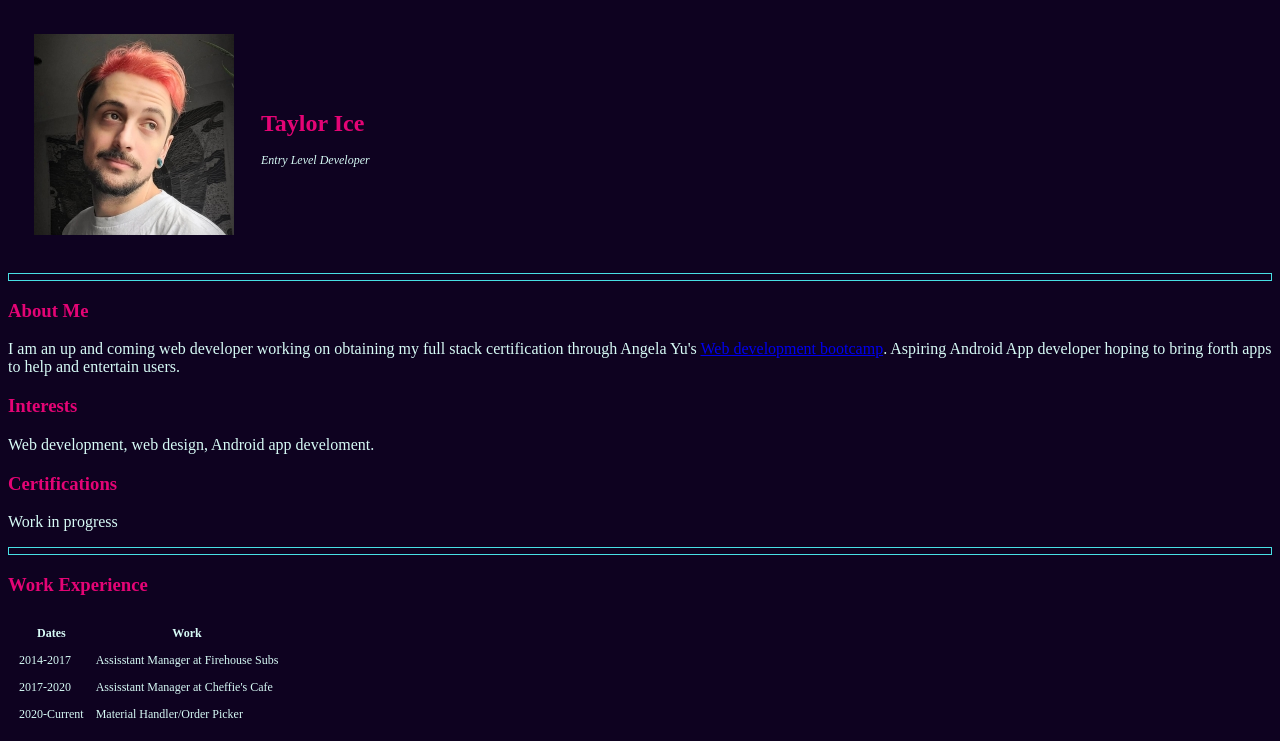
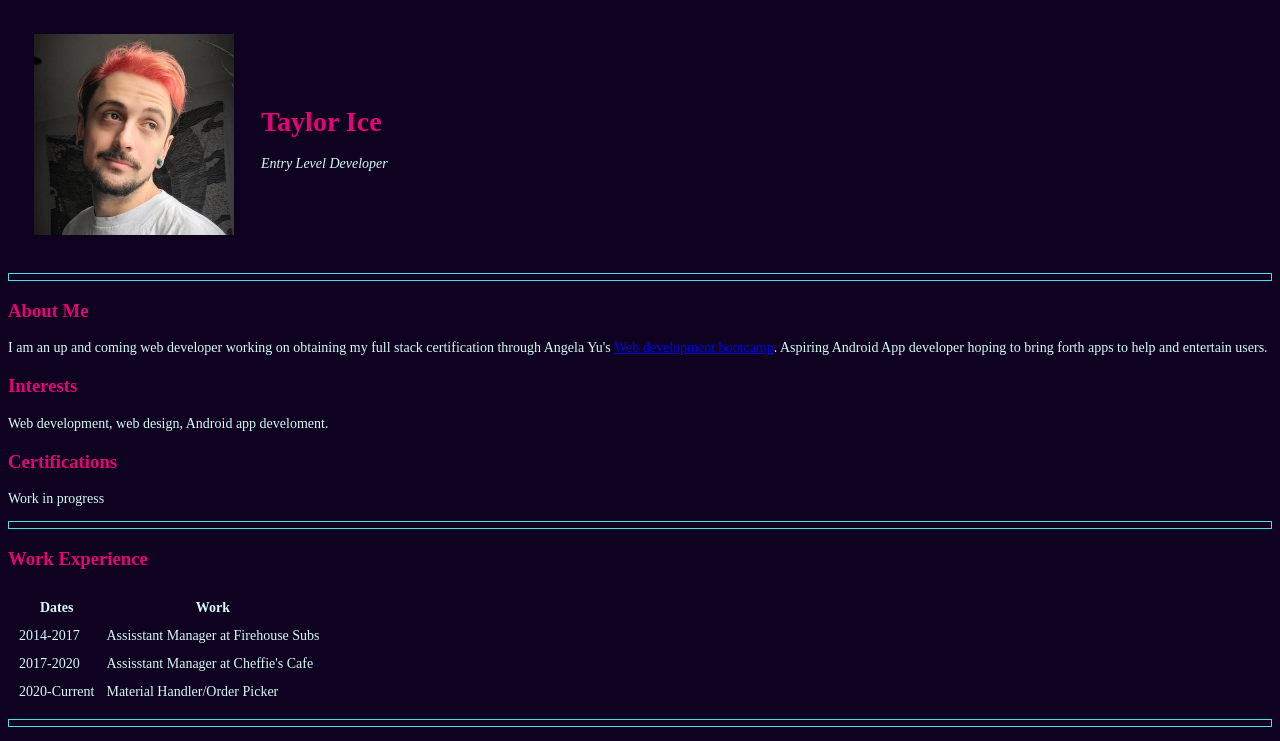
Before and after one commit to IceCaptain901/CV, a plain HTML site: page index.html in a window 1280 px wide. Shown: the top 741 px of the page. Drawn offline with Linux system fonts and the light colour scheme.

Commit message:
Update styles.css

```diff
--- a/css/styles.css
+++ b/css/styles.css
@@ -18,6 +18,10 @@
     border-color: #48E0E4;
   }
 
-th, td {
-  font-size: 12px;
-}
+  p {
+    font-size: 14px;
+  }
+
+  th, td {
+    font-size: 14px;
+  }
```
